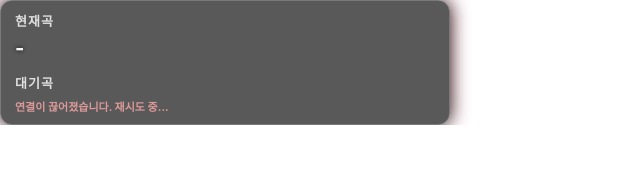
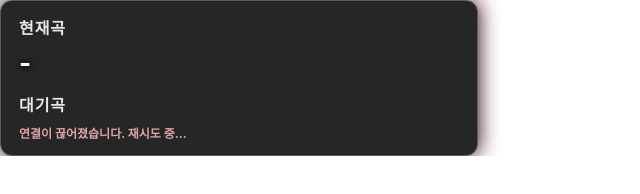
Before and after one commit to Kimkwanhwi/song-queue-server, a website: page public/overlay.html in a window 1280 px wide. Shown: the whole page, without its empty margins (0-640 px from the left). Drawn offline with Linux system fonts and the light colour scheme; no server answers; a web font is replaced by a local one.

Commit message:
Update overlay.html

```diff
--- a/public/overlay.html
+++ b/public/overlay.html
@@ -4,7 +4,7 @@
     <meta charset="UTF-8" />
     <title>Now Playing Queue Overlay</title>
     <style>
-      /* 나눔스퀘어 Bold (나눔스퀘어AC 기반) */
+      /* 나눔스퀘어 Bold */
       @font-face {
         font-family: "NanumSquare";
         src: url("https://hangeul.pstatic.net/hangeul_static/webfont/NanumSquare/NanumSquare_acB.woff")
@@ -21,88 +21,90 @@
         overflow: hidden;
         font-family: "NanumSquare", -apple-system, BlinkMacSystemFont,
           "Segoe UI", sans-serif;
-        font-weight: 700; /* 전체 기본 굵게 */
+        font-weight: 700;
       }
 
       /* 전체 오버레이 박스 */
       .overlay-root {
-        padding: 10px 14px;
+        padding: 14px 18px;
         border-radius: 12px;
-        background: rgba(0, 0, 0, 0.65);
-        border: 1px solid rgba(255, 255, 255, 0.2);
+        background: rgba(0, 0, 0, 0.85); /* 더 진하게 */
+        border: 1px solid rgba(255, 255, 255, 0.25);
         box-shadow:
-          0 0 18px rgba(0, 0, 0, 0.9),
-          0 0 22px rgba(255, 46, 99, 0.3);
+          0 0 20px rgba(0, 0, 0, 0.9),
+          0 0 26px rgba(255, 46, 99, 0.3);
         display: flex;
         flex-direction: column;
-        gap: 8px;
-        color: #f8f8f8;
-        max-width: 420px; /* 옆으로 너무 안 길어지게 제한 */
+        gap: 10px;
+        color: #fdfdfd;
+        max-width: 440px;
       }
 
       /* 섹션 제목 (현재곡 / 대기곡) */
       .section-title {
-        font-size: 13px;
-        text-transform: none;
-        letter-spacing: 0.08em;
-        opacity: 0.85;
-        margin-bottom: 2px;
+        font-size: 16px;
+        letter-spacing: 0.06em;
+        opacity: 0.9;
+        margin-bottom: 4px;
       }
 
       /* 현재 곡 영역 */
       .current-block {
         display: flex;
         flex-direction: column;
-        gap: 3px;
+        gap: 4px;
       }
 
       .current-line {
-        font-size: 20px; /* 현재곡 가독성 있게 크게 */
+        font-size: 26px; /* 현재곡 크게 */
         font-weight: 700;
-        text-shadow: 0 0 4px rgba(0, 0, 0, 0.9);
-        line-height: 1.3;
+        text-shadow:
+          0 0 4px rgba(0, 0, 0, 1),
+          0 0 8px rgba(0, 0, 0, 0.9);
+        line-height: 1.25;
         white-space: normal; /* 길면 줄바꿈 */
       }
 
       /* 대기열 리스트 */
       .queue-block {
-        margin-top: 4px;
+        margin-top: 2px;
       }
 
       .queue-list {
         max-height: 260px;
         overflow-y: auto;
-        padding-right: 4px;
+        padding-right: 6px;
       }
 
       .queue-item {
         display: flex;
         align-items: flex-start;
-        gap: 6px;
-        font-size: 14px; /* 큐 글자도 굵고 큼 */
-        margin-bottom: 3px;
+        gap: 8px;
+        font-size: 18px; /* 대기곡도 확실히 크게 */
+        margin-bottom: 4px;
       }
 
       .queue-index {
-        min-width: 20px;
+        min-width: 24px;
         text-align: right;
-        opacity: 0.7;
-        font-size: 12px;
+        opacity: 0.8;
+        font-size: 14px;
         padding-top: 1px;
       }
 
       .queue-text {
         overflow: hidden;
         text-overflow: ellipsis;
-        white-space: normal; /* 한 줄 제한 없이 줄바꿈 허용 */
+        white-space: normal;
         line-height: 1.3;
+        text-shadow: 0 0 3px rgba(0, 0, 0, 0.9);
       }
 
       .error-banner {
         margin-top: 4px;
-        font-size: 11px;
-        opacity: 0.8;
-        color: #ffaaaa;
+        font-size: 12px;
+        opacity: 0.85;
+        color: #ffbbbb;
       }
     </style>
   </head>
@@ -129,7 +131,7 @@
         const current = data.current;
         const queue = Array.isArray(data.queue) ? data.queue : [];
 
-        // 현재 곡: "가수 - 제목" 한 줄
+        // 현재 곡: "가수 - 제목"
         const nowLineEl = document.getElementById("nowLine");
         if (current) {
           const artist = current.artist || "";
@@ -200,14 +202,12 @@
         };
 
         es.onerror = () => {
-          // 연결 끊김 → 표시만 해두고, 잠시 후 재연결
           errorBanner.style.display = "";
           es.close();
           setTimeout(setupSSE, 5000);
         };
       }
 
-      // 시작
       setupSSE();
     </script>
   </body>
```
